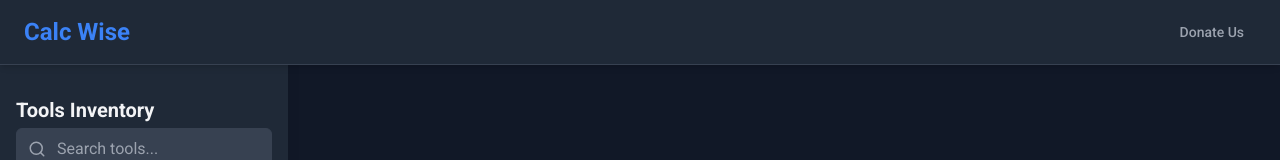
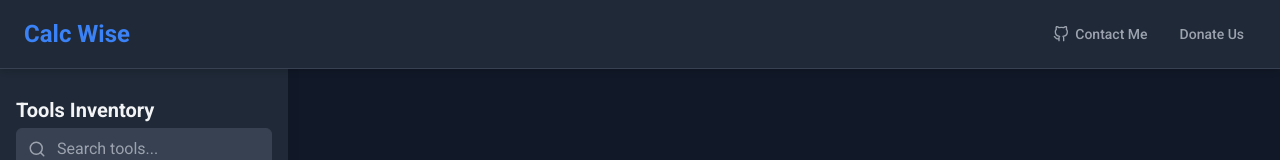
Before and after one commit to poshpolildev/calcwise, a React (Create React App) app: page / in a window 1280 px wide. Shown: the top 160 px of the page. Built offline with nearby package versions, Linux system fonts and the light colour scheme.

Commit message:
Apply latest UI/UX improvements and feature updates

```diff
--- a/src/components/layout/Header.jsx
+++ b/src/components/layout/Header.jsx
@@ -1,11 +1,14 @@
 // src/components/layout/Header.jsx
 import React from 'react';
+import { FiGithub } from 'react-icons/fi'; // Assuming you kept this
 
 const Header = ({ onHomeClick }) => {
+  const contactLink = "https://github.com/poshpolildev";
+
   return (
     <header
-      className="bg-theme-panel-dark shadow-md py-4 px-6 fixed top-0 left-0 right-0 z-40 border-b border-theme-border
-                 md:px-6 sm:pl-16 pl-16 pr-6" // MODIFIED LINE
+      className="bg-theme-panel-dark shadow-md py-4 fixed top-0 left-0 right-0 z-40 border-b border-theme-border
+                 pr-6 md:px-6 pl-16 sm:pl-16" // Ensure sufficient left padding on small screens
     >
       <div className="container mx-auto flex justify-between items-center">
         <h1
@@ -14,9 +17,19 @@ const Header = ({ onHomeClick }) => {
         >
           Calc Wise
         </h1>
-        <nav>
+        <nav className="flex items-center">
           <a
-            href="https://paypal.me" // Replace with your actual PayPal link
+            href={contactLink}
+            target="_blank"
+            rel="noopener noreferrer"
+            className="text-theme-text-secondary hover:text-brand-primary px-3 py-2 rounded-md text-sm font-medium transition-colors duration-200 ml-2 flex items-center"
+            title="Contact me on GitHub"
+          >
+            <FiGithub className="mr-1.5 h-4 w-4" />
+            Contact Me
+          </a>
+          <a
+            href="https://paypal.me/yourlink" // Replace with your actual PayPal link
             target="_blank"
             rel="noopener noreferrer"
             className="text-theme-text-secondary hover:text-brand-primary px-3 py-2 rounded-md text-sm font-medium transition-colors duration-200 ml-2"
--- a/src/components/layout/Sidebar.jsx
+++ b/src/components/layout/Sidebar.jsx
@@ -48,7 +48,7 @@ const Sidebar = ({ onSelectTool, isOpen, setIsOpen }) => {
     <>
       <button
         type="button"
-        className="md:hidden fixed top-2 left-5 z-50 p-2 bg-theme-panel-dark rounded-md text-theme-text-primary hover:bg-theme-border"
+        className="md:hidden fixed top-3 left-5 z-50 p-2 bg-theme-panel-dark rounded-md text-theme-text-primary hover:bg-theme-border"
         onClick={() => setIsOpen(!isOpen)}
       >
         {isOpen ? <FiX size={24} /> : <FiMenu size={24} />}
```
